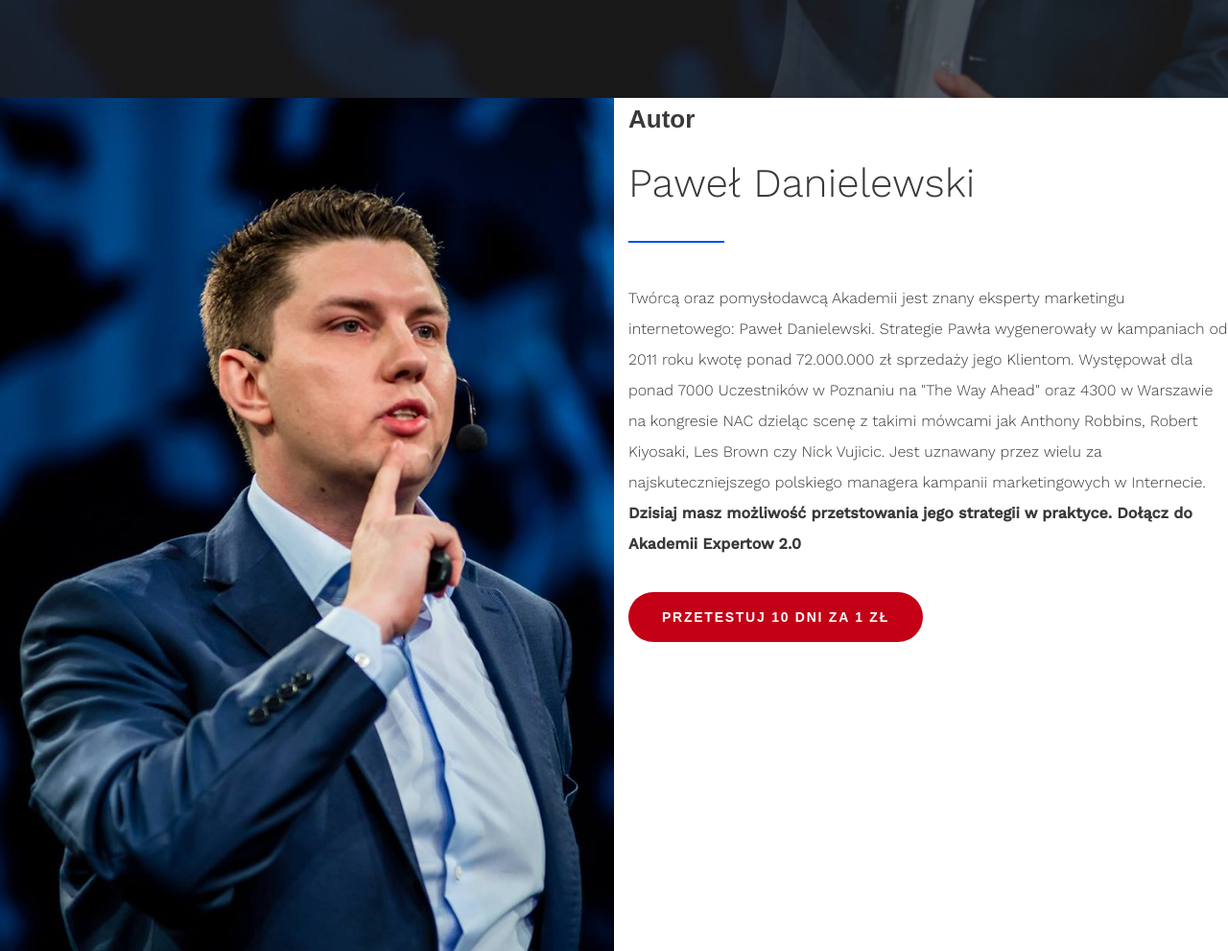
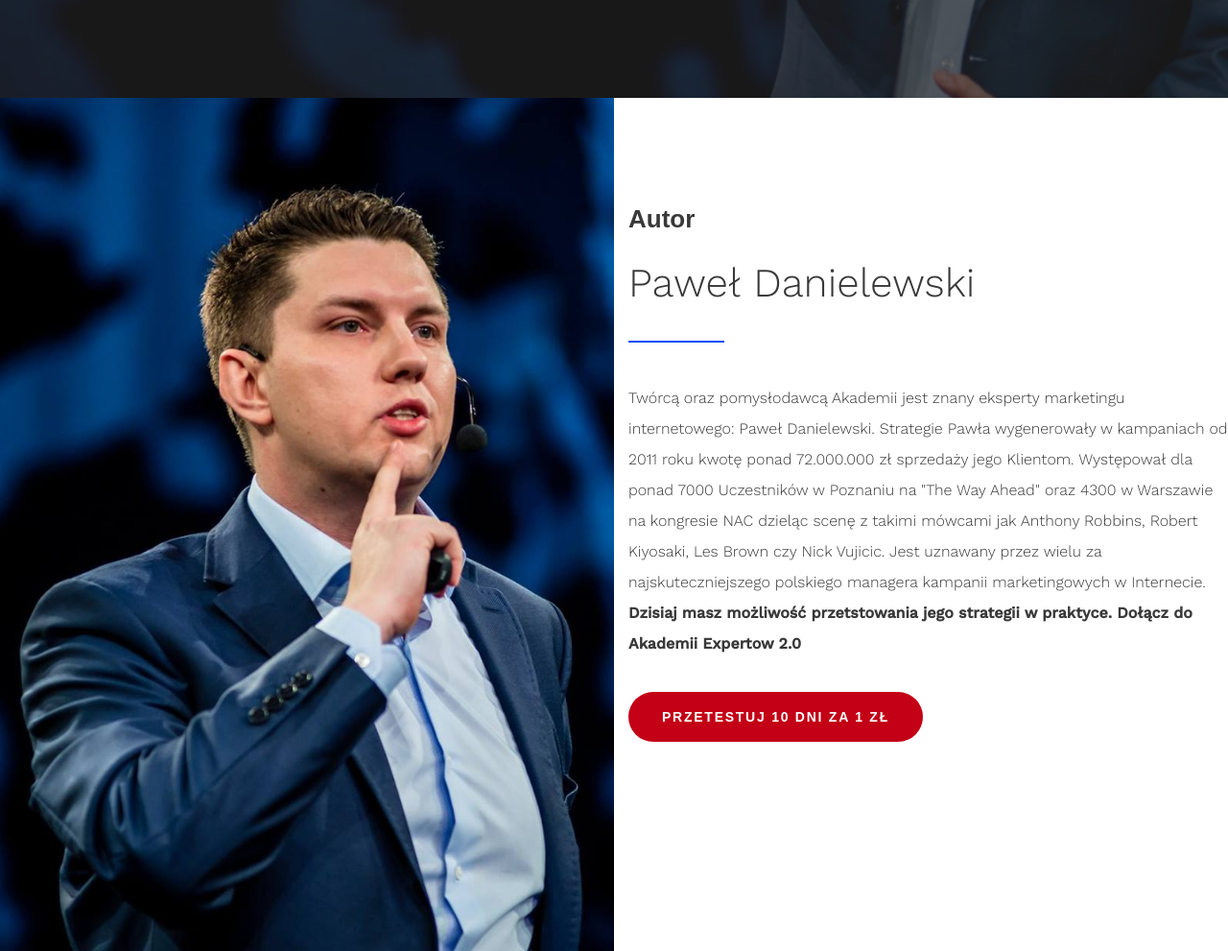
Before and after one commit to kryczek/AE20, a plain HTML site: page index.html in a window 1280 px wide. Shown: the part 750-1741 px from the top of the page at 96% size. Drawn offline with nearby package versions, Linux system fonts and the light colour scheme; a web font is replaced by a local one.

Commit message:
add content padding
8%

```diff
--- a/css/style.css
+++ b/css/style.css
@@ -63,6 +63,10 @@ a {
 
 .margin-bottom-50 {
   margin-bottom: 50px;
+}
+
+.padding-content {
+  padding: 8%;
 }
 
 .align-right {
--- a/index.html
+++ b/index.html
@@ -55,13 +55,13 @@
 				<div class="container-1440">
 					<div class="row">
 						<div class="col-lg-6 col-md-12 author-photo"></div>
-						<div class="col-lg-6 col-md-12">
+						<div class="col-lg-6 col-md-12 padding-content">
 							<h2>Autor</h2>
 							<p class="big-text">
 								Paweł Danielewski
 							</p>
 							<p class="margin-bottom-50">
-								Twórcą oraz pomysłodawcą Akademii jest znany eksperty marketingu internetowego: Paweł Danielewski. Strategie Pawła wygenerowały w kampaniach od 2011 roku kwotę ponad 72.000.000 zł sprzedaży jego Klientom.
+Twórcą oraz pomysłodawcą Akademii jest znany eksperty marketingu internetowego: Paweł Danielewski. Strategie Pawła wygenerowały w kampaniach od 2011 roku kwotę ponad 72.000.000 zł sprzedaży jego Klientom.
 Występował dla ponad 7000 Uczestników w Poznaniu na "The Way Ahead" oraz 4300 w Warszawie na kongresie NAC dzieląc scenę z takimi mówcami jak Anthony Robbins, Robert Kiyosaki, Les Brown czy Nick Vujicic.
 Jest uznawany przez wielu za najskuteczniejszego polskiego managera kampanii marketingowych w Internecie.
 
```
